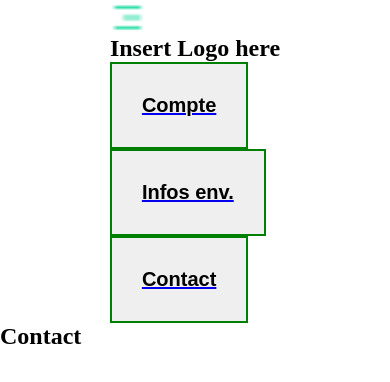
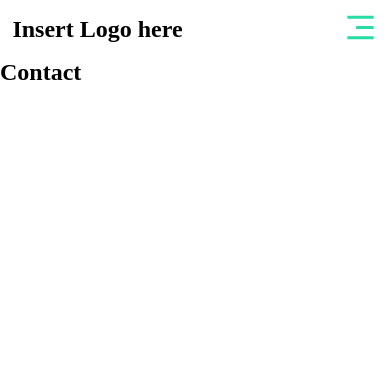
Before and after one commit to paulcnl/Drive-Insight, a React (Vite) app in the folder client/: page /contact in a window 390 px wide. Shown: the top 382 px of the page. Built offline with nearby package versions, Linux system fonts and the light colour scheme.

Commit message:
for comrade

```diff
--- a/client/src/components/Header.css
+++ b/client/src/components/Header.css
@@ -48,13 +48,24 @@
     display: flex;
     flex-direction: column;
     justify-content: space-between;
+    padding: 0.25rem;
   }
 
   .navbar-mobile {
+    display: none;
+  }
+
+  .navbar-button-mobile {
     border: 2px solid green;
     padding: 30px;
+  }
+  .header-logo {
     display: flex;
-    flex-direction: column;
+    flex-direction: row;
+    justify-content: space-between;
+    align-items: center;
+    gap: 10rem;
+    height: 6vh;
   }
   .menu-burger {
     width: 35px;
--- a/client/src/components/Header.tsx
+++ b/client/src/components/Header.tsx
@@ -4,30 +4,35 @@ function Header() {
   return (
     <header>
       <div className="header-mobile">
-        <img
-          src="./src/assets/images/menu-3-fill.png"
-          alt="menu-burger"
-          className="menu-burger"
-        />
-        <div>
+        <div className="header-logo">
           <h2>Insert Logo here</h2>
+          <Link to="/">
+            <img
+              src="./src/assets/images/menu-3-fill.svg"
+              alt="menu-burger"
+              className="menu-burger"
+            />
+          </Link>
+        </div>
+        <div className="navbar-mobile">
           <Link to="/compte">
-            <button type="button" className="navbar-mobile">
+            <button type="button" className="navbar-button-mobile">
               <h2>Compte</h2>
             </button>
           </Link>
           <Link to="/info">
-            <button type="button" className="navbar-mobile">
+            <button type="button" className="navbar-button-mobile">
               <h2>Infos env.</h2>
             </button>
           </Link>
           <Link to="/contact">
-            <button type="button" className="navbar-mobile">
+            <button type="button" className="navbar-button-mobile">
               <h2>Contact</h2>
             </button>
           </Link>
         </div>
       </div>
+
       <div className="nav">
         <Link to="/contact">
           <button type="button" className="button-desktop">
```
Also changed, not shown: client/src/assets/images/menu-3-fill.png (deleted), client/src/assets/images/menu-3-fill.svg (added).
